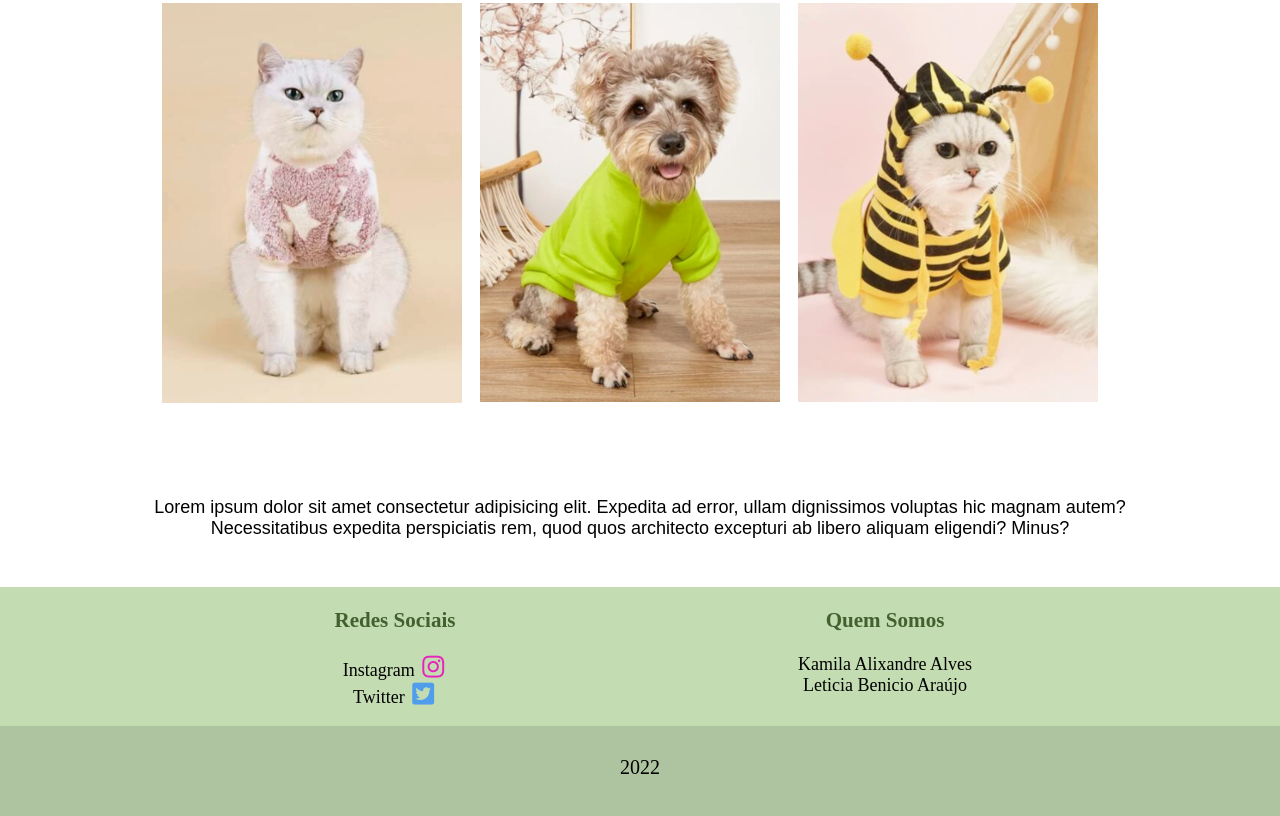
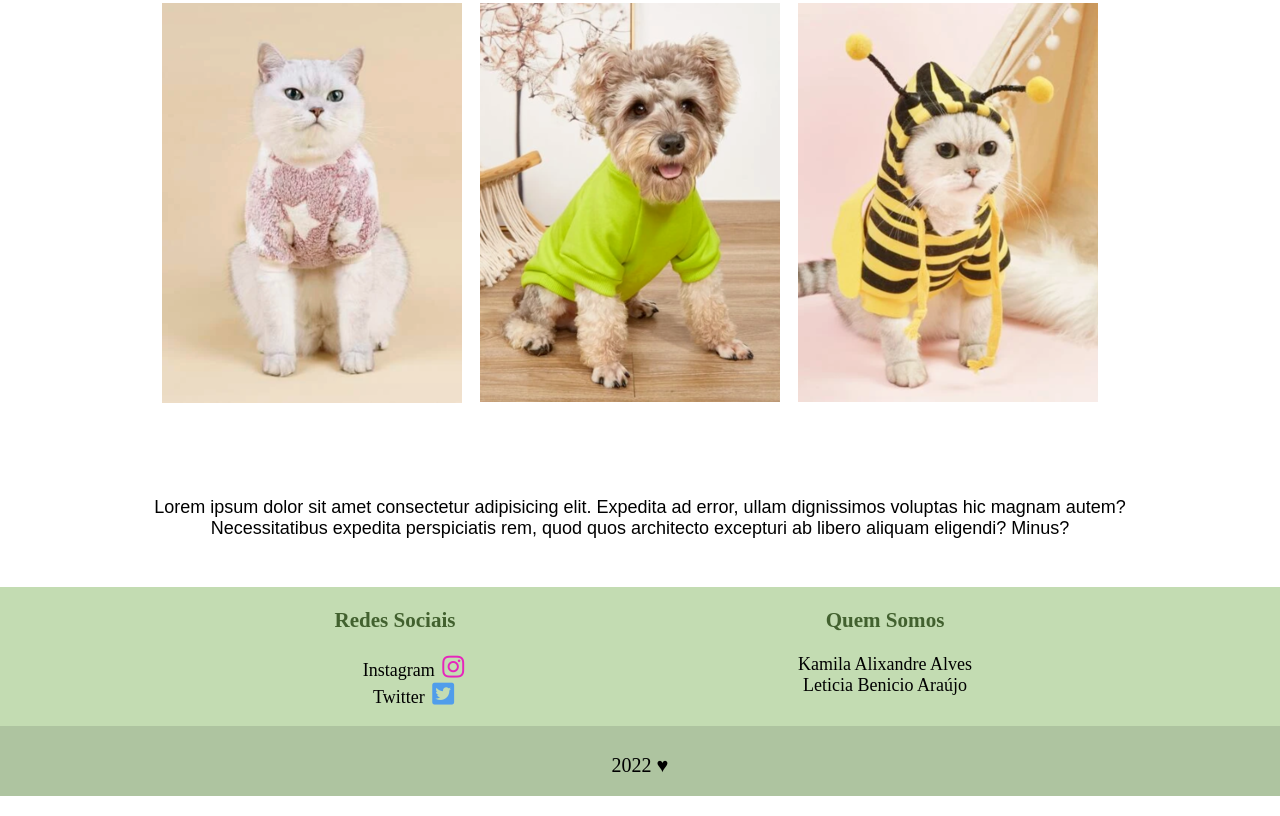
Before and after one commit to kamilaalves/Site, a plain HTML site: page index.html in a window 1280 px wide. Shown: the part 807-1623 px from the top of the page. Drawn offline with Linux system fonts and the light colour scheme.

Commit message:
alterações

```diff
--- a/css/main.css
+++ b/css/main.css
@@ -3,9 +3,7 @@ body{
     height: 100%;
     margin: 0 auto;
 }
-ul{
-    padding: 0px!important;
-}
+
 
 .menu-principal {
     width: 100%;
@@ -163,12 +161,12 @@ h2{
 }
 .footer-2 {
     background-color:#aec4a0 ;
-    height: 90px;
+    height: 70px;
 
 }
 
 .footer-2 p {
-    padding: 10px;
+    padding: 8px;
     text-align: center;
     font-size: 20px;
 }
--- a/index.html
+++ b/index.html
@@ -26,7 +26,7 @@
         <div class="header-2">
             <div class="menu">
                 <ul>
-                    <li><a href="index.html">Home</a> </li>
+                    <li><a href="index.html">Home </a> </li>
                     <li><a href="roupas.html">Roupas</a> </li>
                     <li><a href="acessorios.html">Acessórios</a> </li>
                     <li><a href="brinquedos.html">Brinquedos</a> </li>
@@ -94,7 +94,7 @@
         <div class="content">
 
             <p>
-                2022
+                2022 &hearts;
             </p>
         </div>
     </div>
```
Also changed, not shown: acessorios.html (+1 -1 lines), brinquedos.html (+1 -1 lines), roupas.html (+1 -1 lines).
